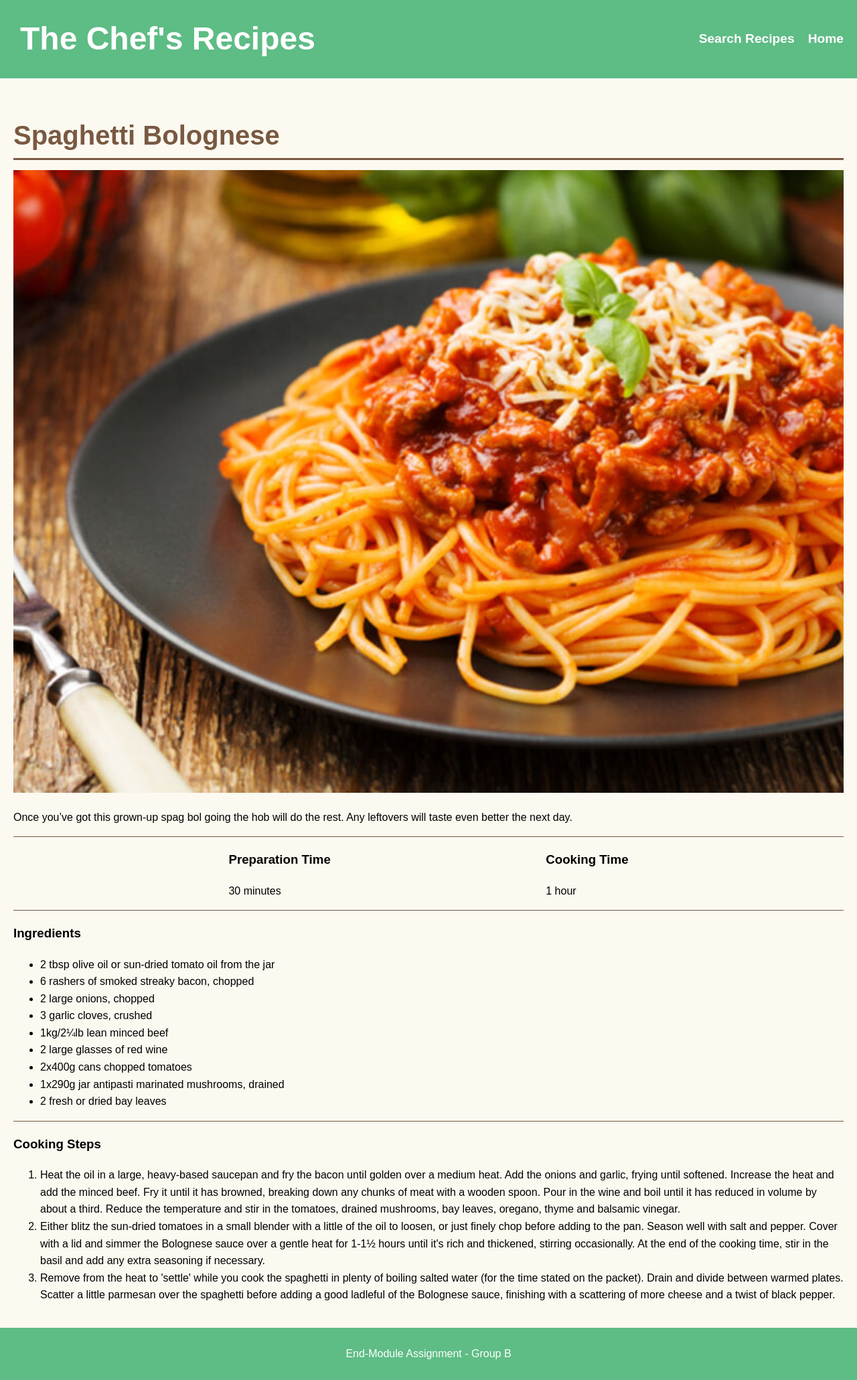
After one commit to stefanopalu/recipesapp, a PHP site: page /recipepage.html in a window 1280 px wide. The commit adds this page. Shown: the whole page at 67% size. Run offline with PHP 8.4, Linux system fonts and the light colour scheme.

Commit message:
created recipepage

```diff
--- /dev/null
+++ b/recipeswebsite/recipepage.html
@@ -0,0 +1,74 @@
+<!DOCTYPE html>
+<html lang="en">
+
+<head>
+    <meta charset="UTF-8">
+    <meta name="viewport" content="width=device-width, initial-scale=1.0">
+    <title>RecipesApp</title>
+    <link rel="stylesheet" href="recipesstyles.css">
+</head>
+
+<body>
+    <div class="container">
+        <!-- Header section with navigation menu -->
+        <header role="banner">
+            <h1 class="logo">The Chef's Recipes</h1>
+            <nav role="navigation" aria-label="Main Navigation">
+                <ul class="nav-list">
+                    <!-- Styled HTML list for navigation -->
+                    <li role="menuitem"><a href="recipessearch.html" title="Search Recipes">Search Recipes</a></li>
+                    <li role="menuitem" aria-current="page"><a href="index.html" title="Go to HomePage">Home</a></li>
+                </ul>
+            </nav>
+        </header>
+        <main role="main" class="recipe-page-container">
+            <article>
+                <div>
+                    <h2 class="section-title">Spaghetti Bolognese</h2>
+                    <div class="recipepicture">
+                        <img src="images/spaghetti-bolognese-recipe.jpg" alt="Spaghetti Bolognese">
+                    </div>
+                    <p>Once you’ve got this grown-up spag bol going the hob will do the rest. Any leftovers will taste even better the next day.</p>
+                </div>
+                <div class="time-blocks">
+                    <div>
+                        <h3>Preparation Time</h3>
+                        <p>30 minutes</p>
+                    </div>
+                    <div>
+                        <h3>Cooking Time</h3>
+                        <p>1 hour</p>
+                    </div>
+                </div>
+                <div class="ingredients">
+                    <h3>Ingredients</h3>
+                    <ul>
+                        <li>2 tbsp olive oil or sun-dried tomato oil from the jar</li>
+                        <li>6 rashers of smoked streaky bacon, chopped</li>
+                        <li>2 large onions, chopped</li>
+                        <li>3 garlic cloves, crushed</li>
+                        <li>1kg/2¼lb lean minced beef</li>
+                        <li>2 large glasses of red wine</li>
+                        <li>2x400g cans chopped tomatoes</li>
+                        <li>1x290g jar antipasti marinated mushrooms, drained</li>
+                        <li>2 fresh or dried bay leaves</li>
+                    </ul>
+                </div>
+                <div class="cooking-instructions">
+                    <h3>Cooking Steps</h3>
+                    <ol>
+                        <li>Heat the oil in a large, heavy-based saucepan and fry the bacon until golden over a medium heat. Add the onions and garlic, frying until softened. Increase the heat and add the minced beef. Fry it until it has browned, breaking down any chunks of meat with a wooden spoon. Pour in the wine and boil until it has reduced in volume by about a third. Reduce the temperature and stir in the tomatoes, drained mushrooms, bay leaves, oregano, thyme and balsamic vinegar.</li>
+                        <li>Either blitz the sun-dried tomatoes in a small blender with a little of the oil to loosen, or just finely chop before adding to the pan. Season well with salt and pepper. Cover with a lid and simmer the Bolognese sauce over a gentle heat for 1-1½ hours until it's rich and thickened, stirring occasionally. At the end of the cooking time, stir in the basil and add any extra seasoning if necessary.</li>
+                        <li>Remove from the heat to 'settle' while you cook the spaghetti in plenty of boiling salted water (for the time stated on the packet). Drain and divide between warmed plates. Scatter a little parmesan over the spaghetti before adding a good ladleful of the Bolognese sauce, finishing with a scattering of more cheese and a twist of black pepper.</li>
+                    </ol>
+                </div>
+            </article>
+        </main>
+        <!-- Footer -->
+        <footer role="contentinfo">
+            <p>End-Module Assignment - Group B</p>
+        </footer>
+    </div>
+</body>
+
+</html>
--- a/recipeswebsite/recipesstyles.css
+++ b/recipeswebsite/recipesstyles.css
@@ -331,3 +331,30 @@ button:hover {
     color: #333;
     text-align: center;
 }
+
+/* Recipes Page Styles */
+.recipe-page-container {
+    display: flex;
+    flex-direction: column;
+    padding: 20px;
+    background-color: var(--background-color);
+}
+
+.recipepicture img{
+    width: 100%;
+}
+
+.time-blocks {
+    display: flex;
+    flex-direction: row;
+    justify-content: space-evenly;
+    border-top: 1px solid var(--accent-color);
+}
+
+.ingredients {
+    border-top: 1px solid var(--accent-color);
+}
+
+.cooking-instructions {
+    border-top: 1px solid var(--accent-color);
+}
```
Also changed, not shown: recipeswebsite/images/spaghetti-bolognese-recipe.jpg (added), 1 other file.
